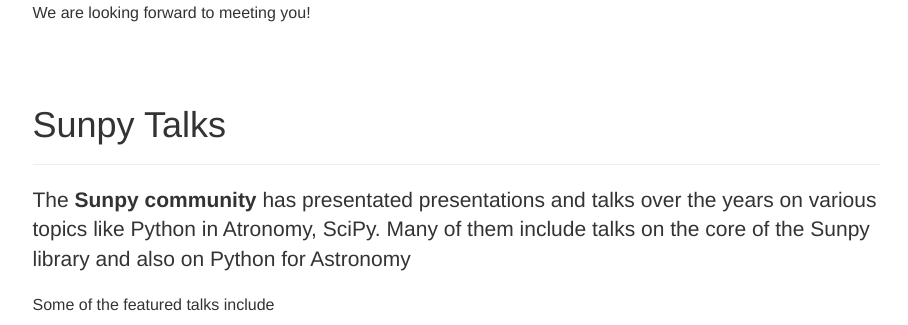
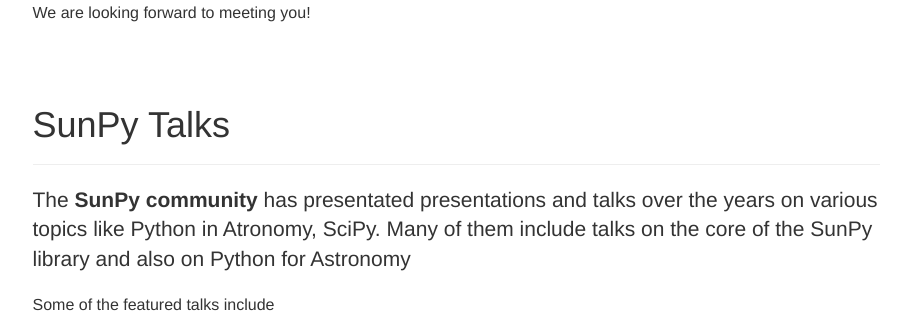
Before and after one commit to sunpy/sunpy.org, a Jekyll site: the page built from about.html, in a window 1280 px wide and 1400 px high, scrolled down 1904 px, cut to the strip 156-481 px from the top of the window. Shown: the whole strip, without its empty margins (330-1238 px from the left). Built offline with Jekyll 4.4.1, drawn with Linux system fonts in a browser that asks for light colours; comment, search, counter and statistics services are not loaded; some of the changed text lies outside the part shown.

```diff
--- a/about.html
+++ b/about.html
@@ -109,34 +109,34 @@ in the SunPy organization.
 </div>
 
 
-<!-- Sunpy Talks ========================== -->
+<!-- SunPy Talks ========================== -->
 <div class="bs-docs-section">
   <div class="page-header">
-    <h1 id="talks">Sunpy Talks </h1>
+    <h1 id="talks">SunPy Talks </h1>
   </div>
-  <p class="lead">The <b>Sunpy community</b> has presentated presentations and talks over the years on various topics like Python in Atronomy, SciPy. Many of them include talks on the core of the Sunpy library and also on Python for Astronomy  </p>
+  <p class="lead">The <b>SunPy community</b> has presentated presentations and talks over the years on various topics like Python in Atronomy, SciPy. Many of them include talks on the core of the SunPy library and also on Python for Astronomy</p>
   <p>Some of the featured talks include
 </p>
 
 <div class="youtube-wrapper" style="padding-bottom:20px;
                                     padding-right:70px;"><iframe allowfullscreen="" frameborder="10" height="330" src="https://www.youtube.com/embed/3HYEr4NdziQ" width="100%"></iframe>
-<h4>Sunpy Presentation, Python for Solar Physics </h4>
+<h4>SunPy Presentation, Python for Solar Physics </h4>
 </div>
 
 <div class="youtube-wrapper" style="padding-bottom:20px; padding-right:70px; "><iframe allowfullscreen="" frameborder="10" height="330" src="https://www.youtube.com/embed/-Lfz3kBjEyY" width="100%"></iframe>
-<h4>EuroScipy 2014 by Stuart Mumford</h4>
+<h4>EuroSciPy 2014 by Stuart Mumford</h4>
 </div><div class="youtube-wrapper" style="padding-bottom:20px; padding-right:70px;"><iframe allowfullscreen="" frameborder="10" height="330" src="https://www.youtube.com/embed/1KdeO-lZ2dQ" width="100%"></iframe>
 <h4>PyAstro 16 by Steven Christie</h4>
 </div>
 
 <div class="youtube-wrapper" style="padding-bottom:20px; padding-right:70px;"><iframe allowfullscreen="" frameborder="10" height="330" src="https://www.youtube.com/embed/bXPPTCkaVu8" width="100%"></iframe>
-<h4>Sunpy SciPy 2013 Presentation</h4>
+<h4>SunPy SciPy 2013 Presentation</h4>
 </div>
 
 <h3> Presentations </h3>
 <p>
 The community hosts many presentations related to this field.
-Some of the presentations are hosted on <a href="https://github.com/sunpy/presentations">Sunpy Presentations</a>
+Some of the presentations are hosted on <a href="https://github.com/sunpy/presentations">SunPy Presentations</a>
 </p>
 </div>
 
```
